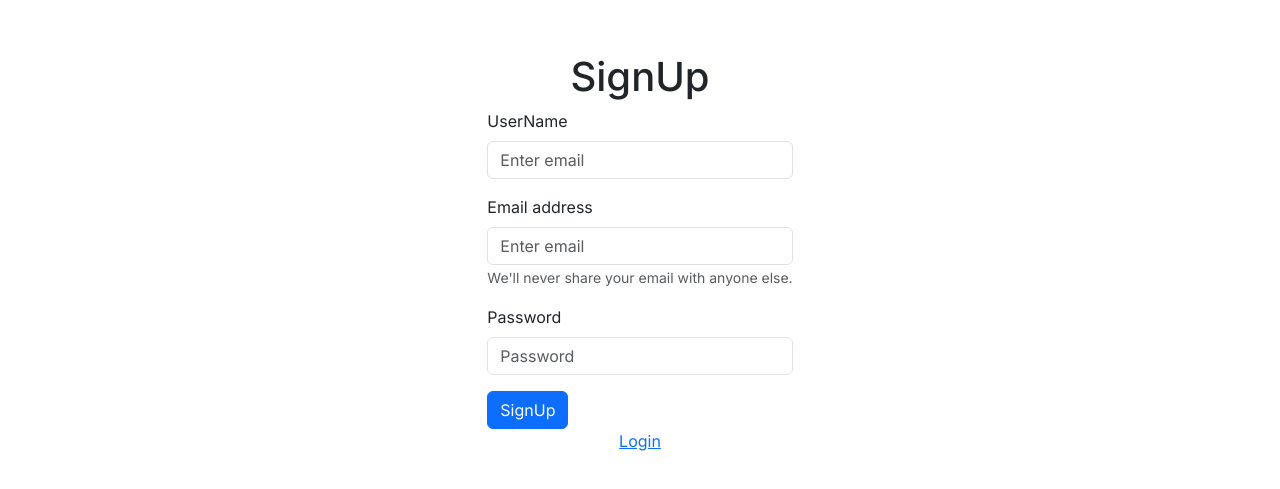
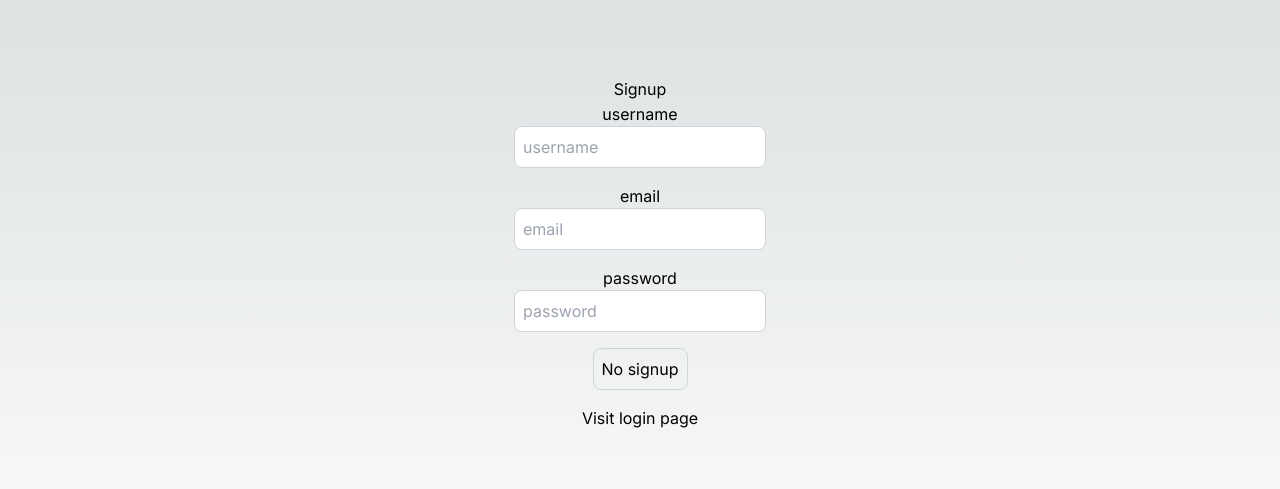
Before and after one commit to AnkitRaj20/auth-basic-nextjs, a Next.js app: page /signup in a window 1280 px wide. Shown: the part 147-636 px from the top of the page. Built offline with nearby package versions, Linux system fonts and the light colour scheme.

Commit message:
signup created

```diff
--- a/src/app/api/users/signup/route.ts
+++ b/src/app/api/users/signup/route.ts
@@ -0,0 +1,47 @@
+import { connect } from "@/dbConfig/dbConfig";
+import User from '@/models/userModels';
+import { NextRequest, NextResponse } from "next/server";
+import bcryptjs from "bcryptjs";
+
+connect();
+
+export async function POST(request: NextRequest) {
+    try {
+        const reqBody = await request.json();
+        const {username,email,password} = reqBody
+
+        console.log(reqBody);
+
+        // check if user exists or not
+        const user = await User.findOne({email})
+
+        if(user){
+            return NextResponse.json(
+                {error: 'User already exists'},
+                {status: 400}
+                )
+        }
+
+        // Hashing Password
+        const salt = await bcryptjs.genSalt(10);
+        const hashedPassword = await bcryptjs.hash(password, salt);
+
+        const newUser = new User({
+            username,
+            email,
+            password:hashedPassword
+        })
+
+        const savedUser = await newUser.save();
+        console.log(savedUser)
+
+        return NextResponse.json({
+            message: 'User created successfully',
+            success: true,
+            savedUser
+        })
+
+    } catch (error:any) {
+        return NextResponse.json({error:error.message},{status:500})
+    }
+}
--- a/src/app/layout.tsx
+++ b/src/app/layout.tsx
@@ -5,7 +5,7 @@
 const inter = Inter({ subsets: ['latin'] })
 
 export const metadata: Metadata = {
-  title: 'Create Next App',
+  title: 'Auth ',
   description: 'Generated by create next app',
 }
 
--- a/src/app/signup/page.tsx
+++ b/src/app/signup/page.tsx
@@ -1,81 +1,186 @@
+// "use client";
+// import Link from "next/link";
+// import React from "react";
+// import { useRouter } from "next/navigation";
+// import axios from "axios";
+// import { toast } from "react-hot-toast";
+
+// import "bootstrap/dist/css/bootstrap.min.css";
+
+// import Button from "react-bootstrap/Button";
+// import Form from "react-bootstrap/Form";
+
+// export default function signup() {
+//   const router = useRouter();
+//   const [user, setUser] = React.useState({
+//     email: "",
+//     password: "",
+//     username: "",
+//   });
+
+//   const [loading, setLoading] = React.useState(false);
+
+//   const onSignUp = async () => {
+//     try {
+//       setLoading(true);
+//       const response = await axios.post("/api/users/signup", user);
+//       console.log("Signup success", response.data);
+//       router.push("/login");
+//     } catch (error: any) {
+//       console.log("Signup failed", error.message);
+//       toast.error(error.message);
+//     } finally {
+//       setLoading(false);
+//     }
+//   };
+
+//   return (
+//     <div className="flex flex-col items-center justify-center min-h-screen py-2">
+//       <h1 className="text-align-center">{loading ? "Processing" : "SignUp"}</h1>
+
+//       <Form>
+//         <Form.Group className="mb-3">
+//           <Form.Label>UserName</Form.Label>
+//           <Form.Control
+//             type="text"
+//             placeholder="Enter User Name"
+//             id="username"
+//             value={user.username}
+//             onChange={(e) =>
+//               setUser({
+//                 ...user,
+//                 username: e.target.value,
+//               })
+//             }
+//           />
+//         </Form.Group>
+
+//         <Form.Group className="mb-3">
+//           <Form.Label>Email address</Form.Label>
+//           <Form.Control
+//             type="email"
+//             placeholder="Enter email"
+//             id="email"
+//             value={user.email}
+//             onChange={(e) =>
+//               setUser({
+//                 ...user,
+//                 email: e.target.value,
+//               })
+//             }
+//           />
+//           <Form.Text className="text-muted">
+//             We'll never share your email with anyone else.
+//           </Form.Text>
+//         </Form.Group>
+
+//         <Form.Group className="mb-3">
+//           <Form.Label>Password</Form.Label>
+//           <Form.Control
+//             type="password"
+//             placeholder="Password"
+//             id="password"
+//             value={user.password}
+//             onChange={(e) =>
+//               setUser({
+//                 ...user,
+//                 password: e.target.value,
+//               })
+//             }
+//           />
+//         </Form.Group>
+
+//         <Button variant="primary" type="submit" onClick={onSignUp}>
+//           SignUp
+//         </Button>
+//       </Form>
+//       <Link href="/login">Login</Link>
+//     </div>
+//   );
+// }
+
+
 "use client";
 import Link from "next/link";
-import React from 'react';
-import { useRouter } from "next/navigation";
-import { Axios } from "axios";
+import React, { useEffect } from "react";
+import {useRouter} from "next/navigation";
+import axios from "axios";
+import { toast } from "react-hot-toast";
 
-import 'bootstrap/dist/css/bootstrap.min.css';
 
-import Button from 'react-bootstrap/Button';
-import Form from 'react-bootstrap/Form';
 
-export default function signup(){
-    const[user,setUser] = React.useState({
-        email:"",
-        password:"",
-        username:""
+
+export default function SignupPage() {
+    const router = useRouter();
+    const [user, setUser] = React.useState({
+        email: "",
+        password: "",
+        username: "",
     })
+    const [buttonDisabled, setButtonDisabled] = React.useState(false);
+    const [loading, setLoading] = React.useState(false);
 
-    const onSignUp =async () => {
+    const onSignup = async () => {
+        try {
+            setLoading(true);
+            const response = await axios.post("/api/users/signup", user);
+            console.log("Signup success", response.data);
+            router.push("/login");
 
+        } catch (error:any) {
+            console.log("Signup failed", error.message);
+
+            toast.error(error.message);
+        }finally {
+            setLoading(false);
+        }
     }
 
-    return(
-        <div className="flex flex-col items-center justify-center min-h-screen py-2">
-            <h1 className="text-align-center">SignUp</h1>
+    useEffect(() => {
+        if(user.email.length > 0 && user.password.length > 0 && user.username.length > 0) {
+            setButtonDisabled(false);
+        } else {
+            setButtonDisabled(true);
+        }
+    }, [user]);
 
 
-            <Form>
-      <Form.Group className="mb-3" controlId="formBasicEmail">
-        <Form.Label>UserName</Form.Label>
-        <Form.Control type="text" placeholder="Enter email"
-        id="username"
-        value={user.username}
-        onChange={
-            (e) => setUser({
-                ...user,
-                username: e.target.value
-            })
-        }
-        />
-      </Form.Group>
-
-      <Form.Group className="mb-3" controlId="formBasicEmail">
-        <Form.Label>Email address</Form.Label>
-        <Form.Control type="email" placeholder="Enter email"
-        id="password"
-        value={user.password}
-        onChange={
-            (e) => setUser({
-                ...user,
-                password: e.target.value
-            })
-        }
-        />
-        <Form.Text className="text-muted">
-          We'll never share your email with anyone else.
-        </Form.Text>
-      </Form.Group>
-
-      <Form.Group className="mb-3" controlId="formBasicPassword">
-        <Form.Label>Password</Form.Label>
-        <Form.Control type="password" placeholder="Password"
-        id="password"
-        value={user.password}
-        onChange={
-            (e) => setUser({
-                ...user,
-                password: e.target.value
-            })
-        }
-        />
-      </Form.Group>
-
-      <Button variant="primary" type="submit" onClick={onSignUp}>
-        SignUp
-      </Button>
-    </Form>
-    <Link href="/login">Login</Link>
+    return (
+    <div className="flex flex-col items-center justify-center min-h-screen py-2">
+        <h1>{loading ? "Processing" : "Signup"}</h1>
+        <hr />
+        <label htmlFor="username">username</label>
+        <input
+        className="p-2 border border-gray-300 rounded-lg mb-4 focus:outline-none focus:border-gray-600 text-black"
+            id="username"
+            type="text"
+            value={user.username}
+            onChange={(e) => setUser({...user, username: e.target.value})}
+            placeholder="username"
+            />
+        <label htmlFor="email">email</label>
+        <input
+        className="p-2 border border-gray-300 rounded-lg mb-4 focus:outline-none focus:border-gray-600 text-black"
+            id="email"
+            type="text"
+            value={user.email}
+            onChange={(e) => setUser({...user, email: e.target.value})}
+            placeholder="email"
+            />
+        <label htmlFor="password">password</label>
+        <input
+        className="p-2 border border-gray-300 rounded-lg mb-4 focus:outline-none focus:border-gray-600 text-black"
+            id="password"
+            type="password"
+            value={user.password}
+            onChange={(e) => setUser({...user, password: e.target.value})}
+            placeholder="password"
+            />
+            <button
+            onClick={onSignup}
+            className="p-2 border border-gray-300 rounded-lg mb-4 focus:outline-none focus:border-gray-600">{buttonDisabled ? "No signup" : "Signup"}</button>
+            <Link href="/login">Visit login page</Link>
         </div>
     )
+
 }
--- /dev/null
+++ b/src/models/userModels.js
@@ -0,0 +1,34 @@
+import mongoose from "mongoose";
+
+const userSchema = new mongoose.Schema({
+    username: {
+        type: String,
+        required: [true, "Please provide a username"],
+        unique: true,
+    },
+    email: {
+        type: String,
+        required: [true, "Please provide a email"],
+        unique: true,
+    },
+    password: {
+        type: String,
+        required: [true, "Please provide a password"],
+    },
+    isVerfied: {
+        type: Boolean,
+        default: false,
+    },
+    isAdmin: {
+        type: Boolean,
+        default: false,
+    },
+    forgotPasswordToken: String,
+    forgotPasswordTokenExpiry: Date,
+    verifyToken: String,
+    verifyTokenExpiry: Date,
+})
+
+const User = mongoose.models.users || mongoose.model("users", userSchema);
+
+export default User;
```
Also changed, not shown: 1 other file (tests, documents, lock files or other folders).
